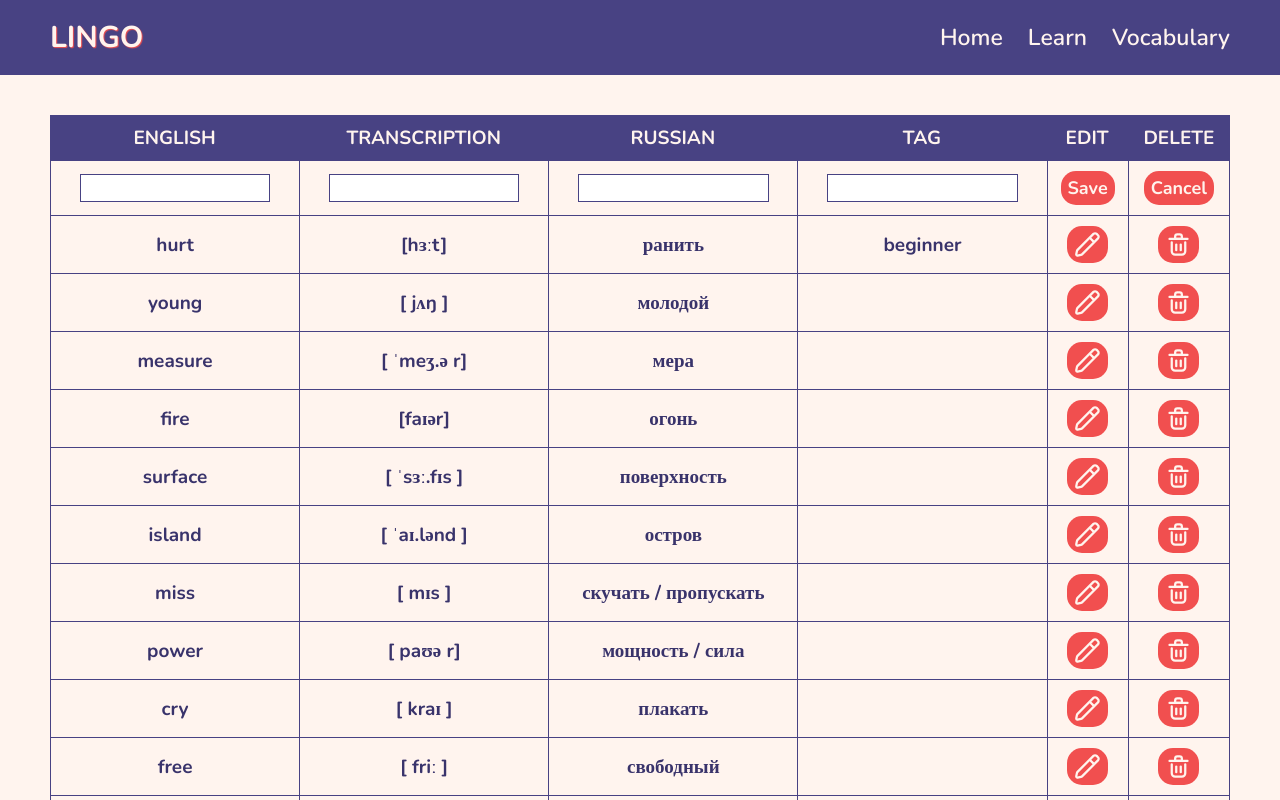
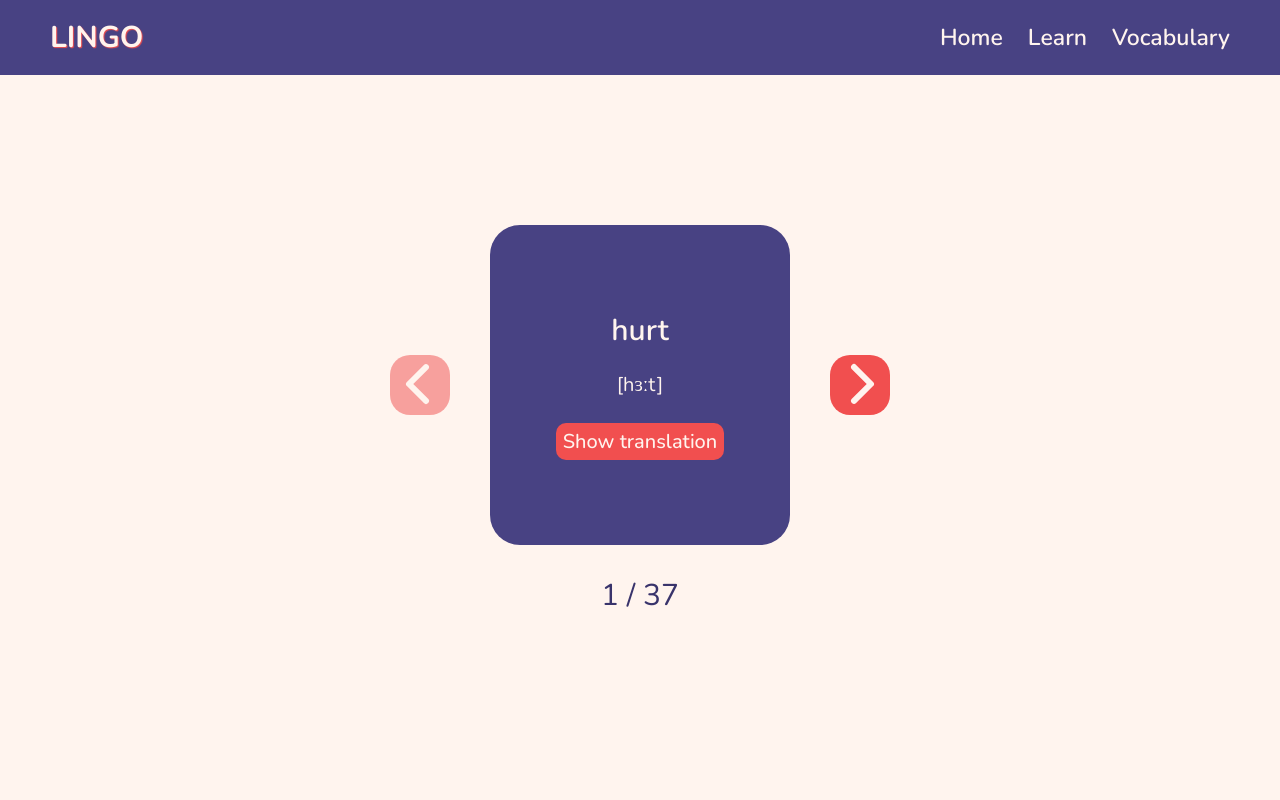
Before and after one commit to goncharovastacy/Lingo, a React (Create React App) app: page / in a window 1280 px wide. Shown: the top 800 px of the page. Built offline with nearby package versions, Linux system fonts and the light colour scheme.

Commit message:
added slider

```diff
--- a/src/App.jsx
+++ b/src/App.jsx
@@ -7,7 +7,7 @@ function App() {
   return (
     <>
       <Header></Header>
-      <Table></Table>
+      <Learn></Learn>
     </>
   );
 }
--- a/src/components/Card/Card.jsx
+++ b/src/components/Card/Card.jsx
@@ -1,26 +1,24 @@
-import { useState } from 'react';
+import { useEffect, useState } from 'react';
 import st from '../Card/Card.module.scss';
-import arrowleft from './../../assets/images/arrowleft.svg';
-import arrowright from './../../assets/images/arrowright.svg';
+
 
 function Card(props) {
     const { word, transcription, translation } = props;
     const [ showed, setShowed ] = useState(false);
+    // следит изменяется ли слово
+    useEffect(() => {
+        setShowed(false);
+    }, [word]);
     const handleChange = () => {
         setShowed(!showed);
     }
     return (
-        <div className={st.container}>
-            <button className={st.button_back}><img src={arrowleft} alt="Arrow left" /></button>
             <div className={st.card}>
-            <p className={st.word}>{word}Word</p>
-            <p className={st.transcription}>{transcription}[ transcription ]</p>
-            {showed ? <p className={st.translation} onClick={handleChange}>{translation}перевод</p> :
+            <p className={st.word}>{word}</p>
+            <p className={st.transcription}>{transcription}</p>
+            {showed ? <p className={st.translation} onClick={handleChange}>{translation}</p> :
             <button className={st.button} onClick={handleChange}>Show translation</button>}
         </div>
-        <button className={st.button_forward}><img src={arrowright} alt="Arrow right" /></button>
-        </div>
-
     );
 }
 
--- a/src/components/Card/Card.module.scss
+++ b/src/components/Card/Card.module.scss
@@ -1,12 +1,6 @@
 @import './../../style/Template.scss';
 
-.container{
-    padding-top: 150px;
-    display: flex;
-    justify-content: center;
-    align-items: center;
-    gap: 40px;
-}
+
 
 .card{
     width: 300px;
@@ -45,14 +39,3 @@
         cursor: pointer;
     }
 }
-
-.button_back,
-.button_forward{
-    @include redbutton;
-    border-radius: 20px;
-    width: 60px;
-    height: 60px;
-    img{
-        max-width: 80%;
-    }
-}
--- a/src/components/Learn/Learn.jsx
+++ b/src/components/Learn/Learn.jsx
@@ -1,10 +1,12 @@
 import st from '../Learn/Learn.module.scss';
-import Card from '../Card/Card';
+import Slider from '../Slider/Slider';
+import words from './../../data/words.json';
+// import Card from '../Card/Card';
 
 function Learn() {
     return (
         <div className={st.learn}>
-            <Card/>
+            <Slider wordsArr={words}></Slider>
         </div>
     );
 }
--- /dev/null
+++ b/src/components/Slider/Slider.jsx
@@ -0,0 +1,56 @@
+import { useState } from 'react';
+import Card from '../Card/Card';
+import st from '../Slider/Slider.module.scss'
+import arrowleft from './../../assets/images/arrowleft.svg';
+import arrowright from './../../assets/images/arrowright.svg';
+
+function Slider(props) {
+    const { wordsArr } = props;
+    const [ index, setIndex ] = useState(0);
+    const [ wordNumber, setWordNumber ] = useState(1);
+    // возвращает предыдущую карточку
+    const handleBack = () => {
+        setIndex(index-1);
+        setWordNumber(wordNumber-1);
+    }
+    // переход к следующей карточке
+    const handleForward = () => {
+        setIndex(index+1);
+        setWordNumber(wordNumber+1);
+    }
+    // обнуляет значения
+    const handleDefault = () => {
+        setIndex(0);
+        setWordNumber(1);
+    }
+
+    // если массив слов не передан, то выводим, что слов нет
+    if (wordsArr !== undefined) {
+        return (
+        <>
+        {index < wordsArr.length ?
+        (<>
+        <div className={st.container}>
+            <button className={st.button_back} onClick={handleBack} disabled={index === 0}>
+                <img src={arrowleft} alt="Arrow left" /></button>
+            <Card word={wordsArr[index].english} transcription={wordsArr[index].transcription}
+             translation={wordsArr[index].russian}></Card>
+                <button className={st.button_forward} onClick={handleForward}>
+                    <img src={arrowright} alt="Arrow right" /></button>
+                </div>
+                <div className={st.counter}><p><span>{wordNumber}</span> / <span>{wordsArr.length}</span></p></div>
+                </>) :
+            (<div className={st.container}><div className={st.continue}><h2>There are no more words</h2>
+            <button onClick={handleDefault}>Continue learning</button></div></div>)}
+        </>
+     );
+    }
+     else {
+         return (
+             <>
+             <div className={st.container}><div className={st.continue}><h2>Sorry, there are no words</h2></div></div></>
+         );
+     }
+}
+
+export default Slider;
--- /dev/null
+++ b/src/components/Slider/Slider.module.scss
@@ -0,0 +1,51 @@
+@import './../../style/Template.scss';
+
+
+.container{
+    padding-top: 150px;
+    display: flex;
+    justify-content: center;
+    align-items: center;
+    gap: 40px;
+}
+
+.button_back,
+.button_forward{
+    @include redbutton;
+    border-radius: 20px;
+    width: 60px;
+    height: 60px;
+    img{
+        max-width: 80%;
+    }
+    &:disabled {
+        cursor: not-allowed;
+        opacity: 0.5;
+    }
+}
+
+.continue{
+    h2{
+        @include font2;
+        font-size: 33px;
+    }
+    button{
+        @include redbutton;
+        padding: 5px 7px;
+        display: flex;
+        margin: 20px auto 0;
+        border-radius: 15px;
+        @include font1;
+        font-size: 20px;
+        font-weight: 700;
+    }
+}
+
+.counter{
+    margin-top: 30px;
+    p{
+        @include font2;
+        font-size: 30px;
+        text-align: center;
+    }
+}
--- a/src/data/words.json
+++ b/src/data/words.json
@@ -1,6 +1,6 @@
 [
     {"id":"14087","english":"hurt","transcription":"[hɜːt]","russian":"ранить","tags":"beginner","tags_json":"[\"beginner\"]"},
-    {"id":"14089","english":"young","transcription":"[ jʌŋ ]","russian":"молодой","tags":"","tags_json":"[]", "isEdit": true},
+    {"id":"14089","english":"young","transcription":"[ jʌŋ ]","russian":"молодой","tags":"","tags_json":"[]"},
     {"id":"14091","english":"measure","transcription":"[ ˈmeʒ.ə r]","russian":"мера","tags":"","tags_json":"[]"},
     {"id":"14092","english":"fire","transcription":"[faɪər]","russian":"огонь","tags":"","tags_json":"[]"},
     {"id":"14093","english":"surface","transcription":" [ ˈsɜː.fɪs ]","russian":"поверхность","tags":"","tags_json":"[]"},
```
